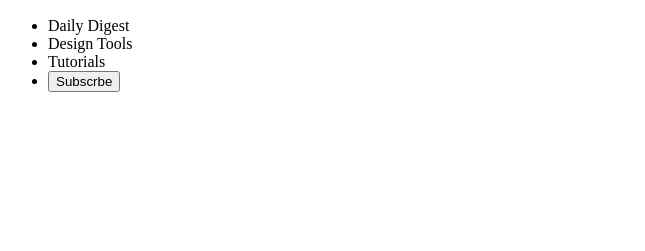
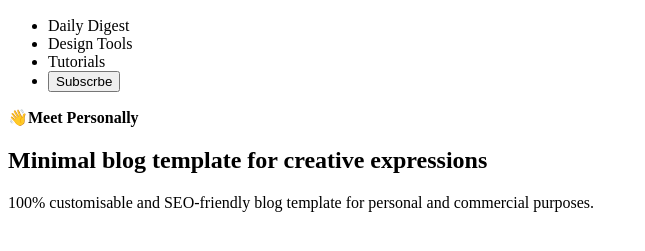
Before and after one commit to Eldren-cmd/minimal-blog-template, a plain HTML site: page index.html in a window 1280 px wide. Shown: the part 35-286 px from the top of the page, without its empty margins (0-645 px from the left). Drawn offline with Linux system fonts and the light colour scheme.

Commit message:
hero-section

```diff
--- a/index.html
+++ b/index.html
@@ -7,6 +7,7 @@
     <title>Minimal-Blog-Template</title>
   </head>
   <body>
+    <section id="header-section">
       <header>
         <img src="./assets/images/personally-logo.svg" alt="Blog Logo" />
         <nav>
@@ -18,5 +19,17 @@
           </ul>
         </nav>
       </header>
+    </section>
+    <!-- hero section -->
+    <section id="hero-section">
+      <div>
+        <p>👋<b>Meet Personally</b></p>
+      </div>
+      <h1>Minimal blog template for creative expressions</h1>
+      <p>
+        100% customisable and SEO-friendly blog template for personal and
+        commercial purposes.
+      </p>
+    </section>
   </body>
 </html>
```
Lines whose indentation alone changed are shown as unchanged.
